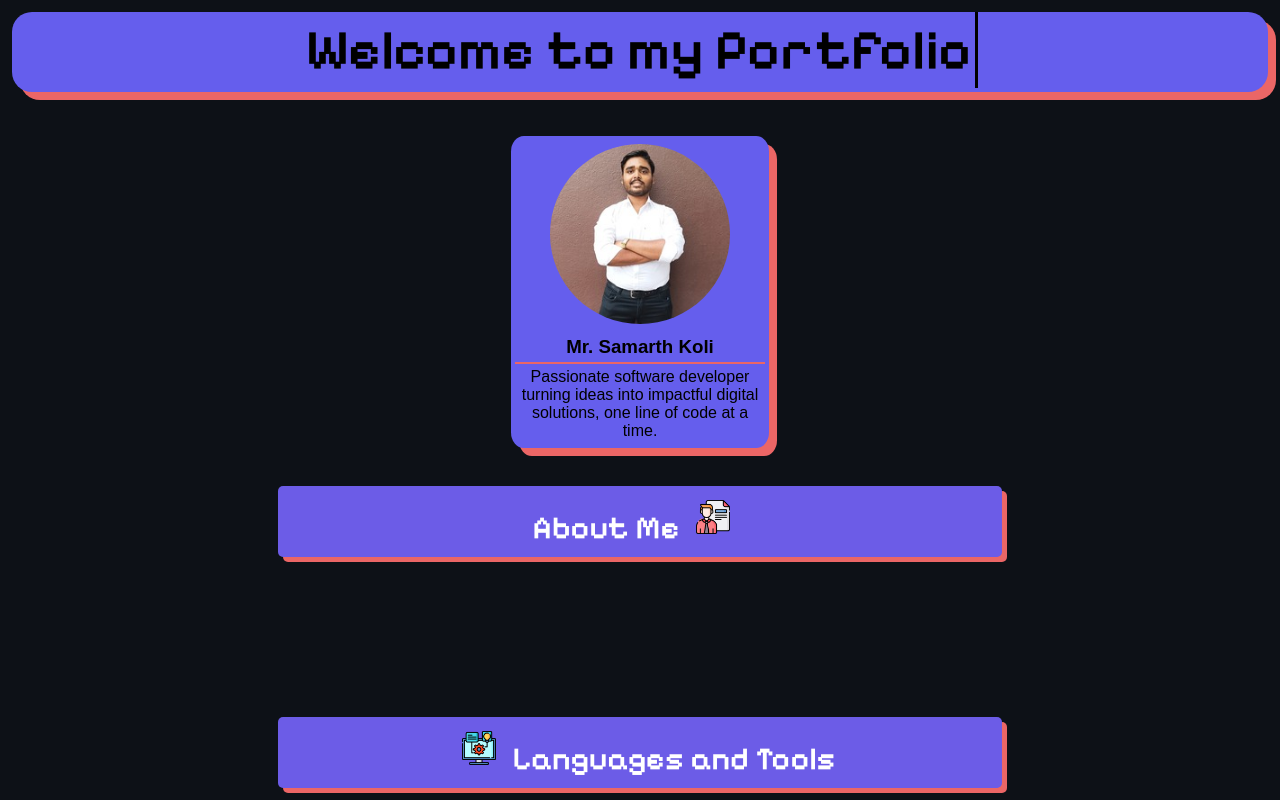
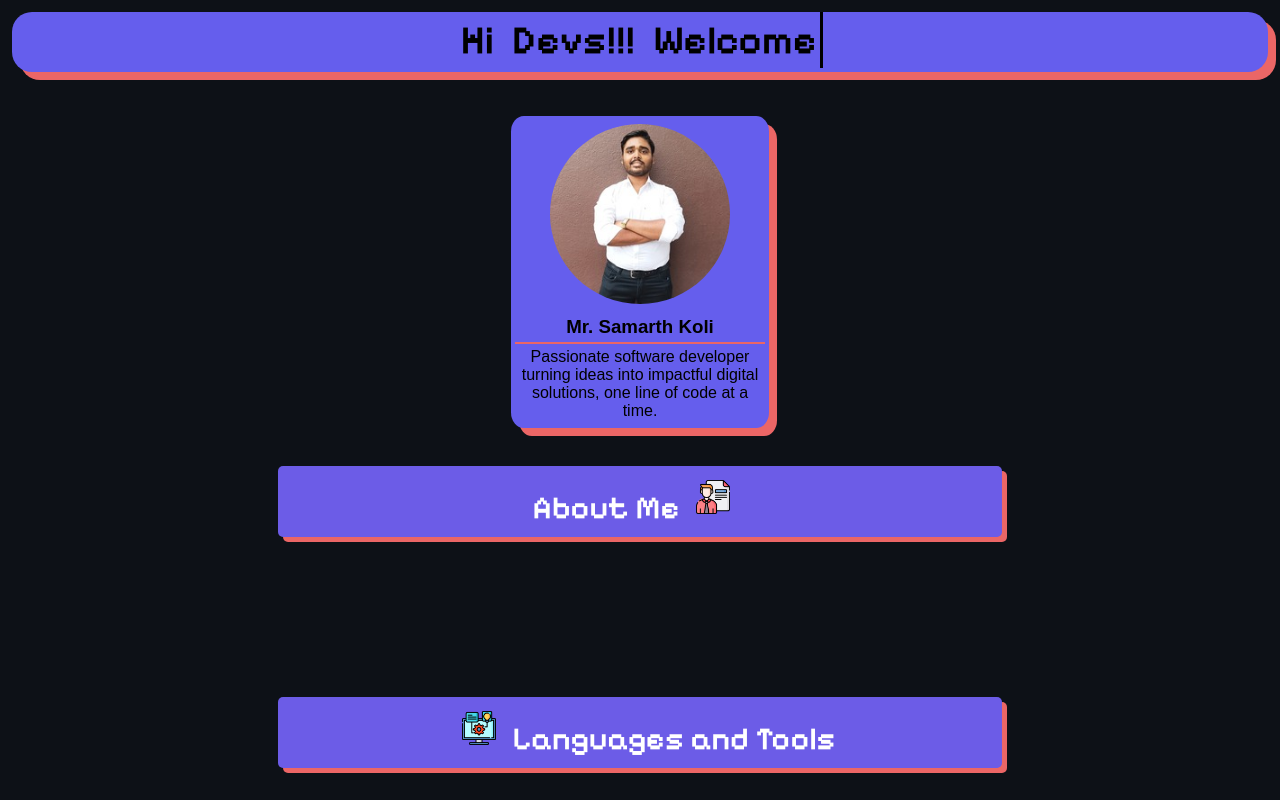
Before and after one commit to SamarthKoli/My-Portfolio, a React (Vite) app: page / in a window 1280 px wide. Shown: the top 800 px of the page. Built offline with nearby package versions, Linux system fonts and the light colour scheme.

Commit message:
Header Redefined

```diff
--- a/src/header.jsx
+++ b/src/header.jsx
@@ -3,7 +3,7 @@ function Header(){
     return(
 
         <header className="header-title">
-            <h1>Welcome to my Portfolio </h1>
+            <h1>Hi Devs!!!  Welcome </h1>
         </header>
     );
 }
--- a/src/index.css
+++ b/src/index.css
@@ -25,7 +25,8 @@ body {
   font-family: "Pixelify Sans", serif;
   font-optical-sizing: auto;
   font-weight: 600;
-  font-size: 3.5rem;
+  font-size: 2.5rem;
+  word-spacing: 10px;
   font-style: normal;
   overflow: hidden; /* Ensures text is clipped */
   white-space: nowrap; /* Prevents text wrapping */
```
